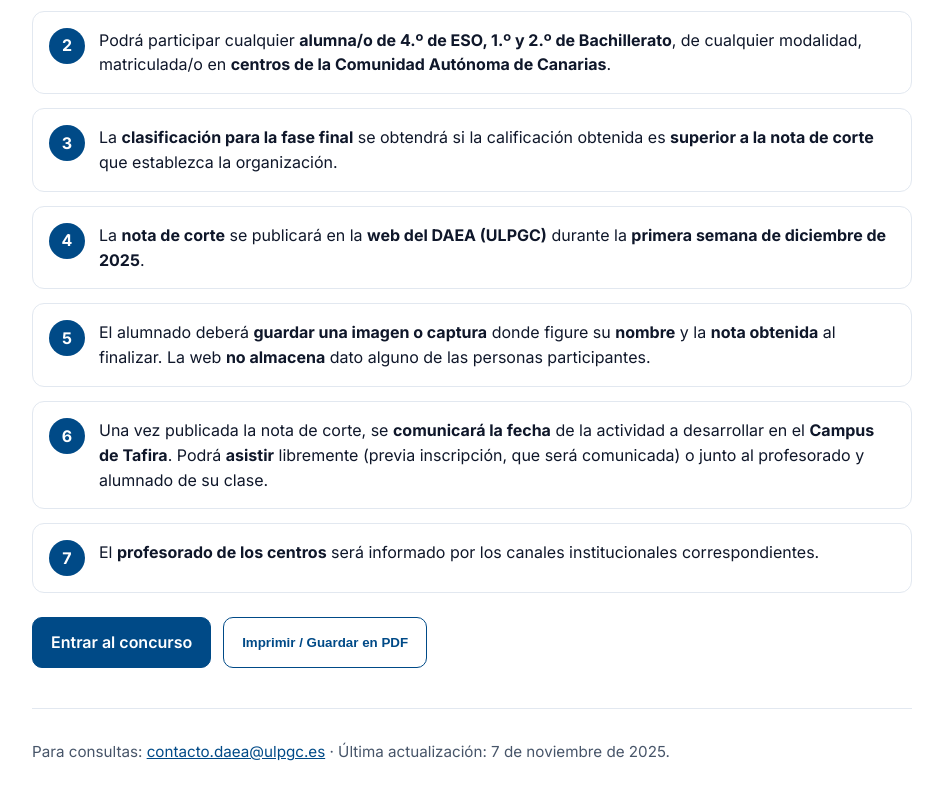
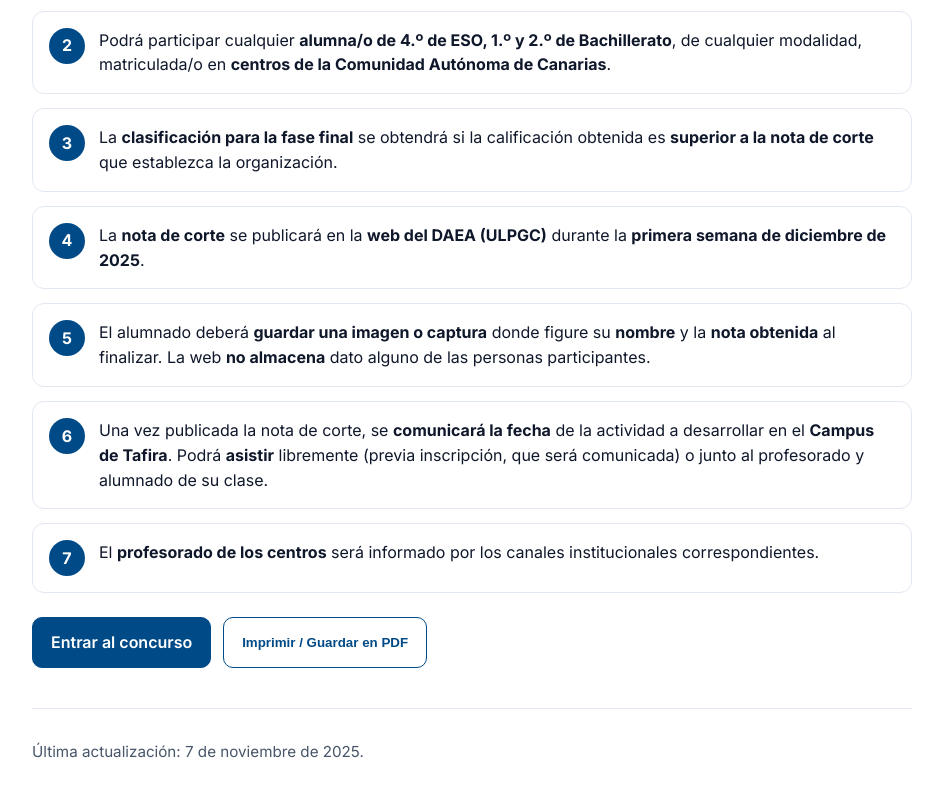
Before and after one commit to hugoramirezdeniz-ux/concurso, a plain HTML site: page index.html in a window 1280 px wide. Shown: the part 416-1215 px from the top of the page, without its empty margins (168-1111 px from the left). Drawn offline with Linux system fonts and the light colour scheme.

```diff
--- a/index.html
+++ b/index.html
@@ -127,7 +127,7 @@
 
     <footer>
       <p>
-        Para consultas: <a href="mailto:contacto.daea@ulpgc.es">contacto.daea@ulpgc.es</a> · Última actualización: <time datetime="2025-11-07">7 de noviembre de 2025</time>.
+        Última actualización: <time datetime="2025-11-07">7 de noviembre de 2025</time>.
       </p>
     </footer>
   </div>
```
